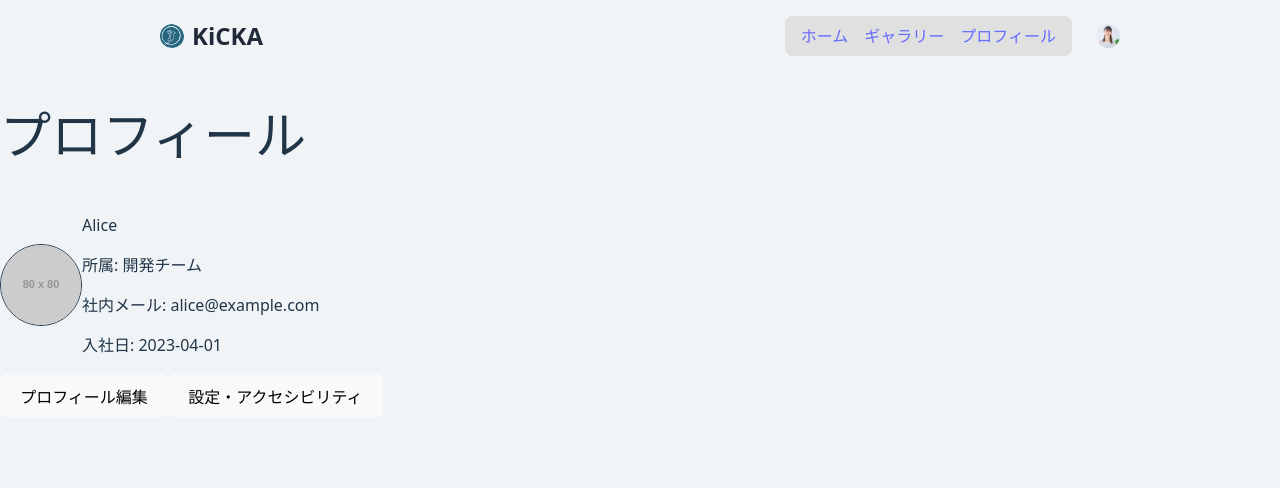
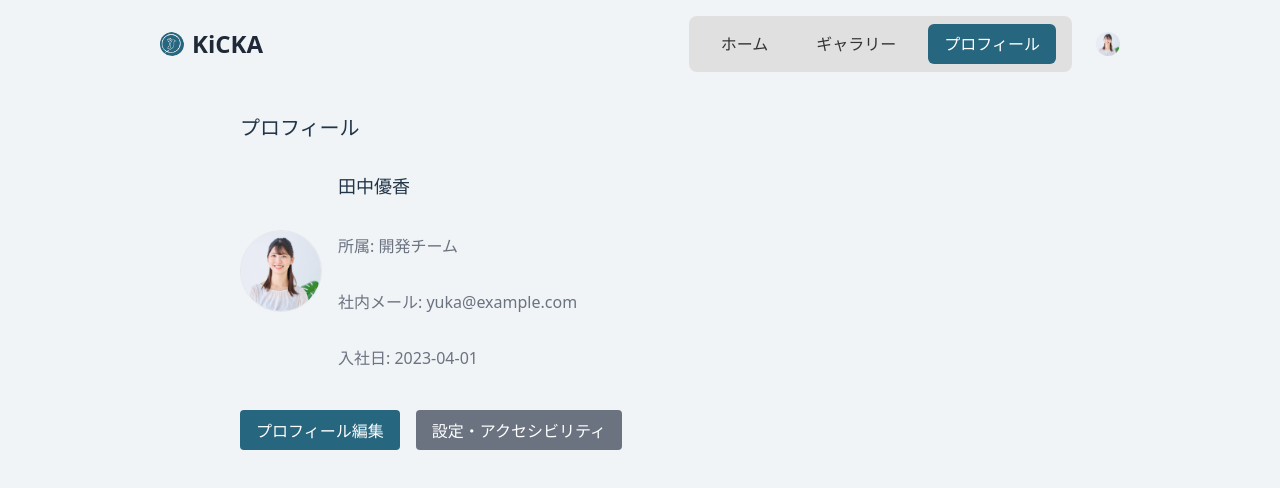
Before and after one commit to hyn320/kikka, a React (Vite) app: page /profile in a window 1280 px wide. Shown: the top 488 px of the page. Built offline with nearby package versions, Linux system fonts and the light colour scheme; no server answers.

Commit message:
css書きました。

```diff
--- a/src/App.css
+++ b/src/App.css
@@ -89,3 +89,50 @@ body {
 /* #rootのmax-width, padding, text-align は body, mainHeader で制御されるため削除 */
 /* .logo, .card, .read-the-docs 関連のスタイルも削除 */
 /* @keyframes logo-spin や @media (prefers-reduced-motion: no-preference) も削除 */
+
+/* ナビゲーションリンクのスタイル */
+.navLinks a {
+  padding: 0.5rem 1rem;
+  border-radius: 6px;
+  text-decoration: none; /* 下線を削除 */
+  color: #333; /* デフォルトの文字色 */
+  font-weight: 500;
+  transition: all 0.3s ease;
+}
+
+/* アクティブなリンクのスタイル */
+.navLinks a.active {
+  background-color: #26667f; /* 選択中の背景色 */
+  color: white; /* 選択中の文字色 */
+  font-weight: bold; /* 選択中の文字を太くする */
+}
+
+/* src/App.css */
+
+/* ...（省略）... */
+
+/* ナビゲーションリンクとボタンの共通スタイル */
+.navLinks a, .navLinks button {
+  padding: 0.5rem 1rem;
+  border-radius: 6px;
+  text-decoration: none;
+  border: none;
+  cursor: pointer;
+  background-color: transparent;
+  color: #333;
+  font-weight: 500;
+  transition: all 0.3s ease;
+  outline: none; /* ← ここを追加：黒い枠線を消す */
+}
+
+/* アクティブなリンクとボタンのスタイル */
+.navLinks a.active, .navLinks button.active {
+  background-color: #26667f;
+  color: white;
+  font-weight: bold;
+}
+
+/* フォーカス時のスタイル（アクセシビリティ対応） */
+.navLinks a:focus, .navLinks button:focus {
+  box-shadow: 0 0 0 2px rgba(38, 102, 127, 0.5); /* ぼんやりした青色のシャドウ */
+}
--- a/src/App.tsx
+++ b/src/App.tsx
@@ -1,5 +1,5 @@
 // src/App.tsx
-import { BrowserRouter as Router, Routes, Route, Link } from "react-router-dom";
+import { BrowserRouter as Router, Routes, Route, NavLink } from "react-router-dom";
 import Home from "./pages/Home";
 import Gallery from "./pages/Gallery";
 import Profile from "./pages/Profile";
@@ -13,17 +13,16 @@ export default function App() {
     <Router>
       <div>
         <div className="mainHeader">
-          {/* 修正点1: logoAreaをヘッダーの先頭に移動 */}
           <div className="logoArea">
             <img src={companyLogo} alt="Company Logo" className="logoIcon" />
             <span className="appName">KiCKA</span>
           </div>
-          {/* 修正点2: navLinksとheaderIconsを新しいdivで囲み、グループ化 */}
           <div className="navAndIcons">
             <div className="navLinks">
-              <Link to="/">ホーム</Link>
-              <Link to="/gallery">ギャラリー</Link>
-              <Link to="/profile">プロフィール</Link>
+              {/* LinkをNavLinkに置き換える */}
+              <NavLink to="/" end>ホーム</NavLink>
+              <NavLink to="/gallery">ギャラリー</NavLink>
+              <NavLink to="/profile">プロフィール</NavLink>
             </div>
             <div className="headerIcons">
               <img src={userProfile} alt="User Icon" className="userIcon" />
@@ -36,6 +35,6 @@ export default function App() {
         <Route path="/gallery" element={<Gallery />} />
         <Route path="/profile" element={<Profile />} />
       </Routes>
-   </Router >
+    </Router >
   );
 }
--- /dev/null
+++ b/src/pages/Gallery.module.css
@@ -0,0 +1,72 @@
+/* Gallery.module.css */
+
+/* ページ全体のコンテナ */
+.galleryContainer {
+  padding: 1rem;
+  height: 100vh;
+  overflow-y: auto;
+  max-width: 800px;
+  margin: 0 auto;
+}
+
+/* ページ見出しのスタイル */
+.heading {
+  font-size: 1.25rem;
+  font-weight: 700;
+  margin-bottom: 1rem;
+}
+
+/* タブボタンのコンテナ
+.tabGroup {
+  display: flex;
+  margin-bottom: 1rem;
+  gap: 1rem;
+}
+
+/* タブボタンの共通スタイル
+.tabButton {
+  padding: 0.5rem 1rem;
+  border-radius: 0.25rem;
+  border: none;
+  cursor: pointer;
+  transition: background-color 0.3s ease;
+}
+
+/* 受信タブが選択された時のスタイル
+.receivedActive {
+  background-color: #D55021;
+}
+
+/* 受信タブが非選択時のスタイル
+.receivedInactive {
+  background-color: #dbeafe;
+}
+
+/* 送信タブが選択された時のスタイル
+.sentActive {
+  background-color: #406EB7;
+}
+
+/* 送信タブが非選択時のスタイル
+.sentInactive {
+  background-color: #dcfce7;
+}
+
+/* カードリストを囲むコンテナ */
+.cardListContainer {
+  overflow: hidden;
+  margin-top: 2rem; /* ← この行を追加 */
+}
+
+/* Gallery.module.css */
+
+/* ...（省略）... */
+
+/* カードセクションのコンテナ */
+.cardSection {
+  margin-bottom: 2rem;
+  display: grid;
+  /* 以下の行を修正します */
+  grid-template-columns: repeat(auto-fill, minmax(80px, 1fr)); /* 80pxに調整 */
+  gap: 0.5rem;/* カード間の隙間も小さくする */
+}
--- a/src/pages/Gallery.tsx
+++ b/src/pages/Gallery.tsx
@@ -1,55 +1,36 @@
+// src/pages/Gallery.tsx
 import React, { useState } from "react";
-//import { cards } from "../data/sampleData";
-//import Card from "../components/Card";
-//import { Routes, Route, Link } from "react-router-dom";
 import CardList from "../components/CardList";
 import { motion, AnimatePresence } from "framer-motion";
-
+import styles from "./Gallery.module.css";
+// App.cssのスタイルはApp.tsxでグローバルに読み込まれているため、ここでのインポートは不要です。
 
 export default function Gallery() {
-
   const userName = import.meta.env.VITE_USER_NAME;
   const userId = import.meta.env.VITE_USER_ID;
   const [tab, setTab] = useState<"received" | "sent">("received");
 
   return (
-    <div className="p-4 h-screen overflow-y-auto">
-        <h1 className="text-xl font-bold mb-4">ギャラリー</h1>
-        <div className="flex mb-4 gap-4">
+    <div className={styles.galleryContainer}>
+      <h1 className={styles.heading}>ギャラリー</h1>
+
+      <div className="navLinks">
         <button
-            className={`px-4 py-2 rounded ${
-            tab === "received" ? "bg-blue-300" : "bg-blue-100"
-            }`}
+          className={tab === "received" ? "active" : ""}
           onClick={() => setTab("received")}
         >
-            受信
+          受け取り済
         </button>
         <button
-            className={`px-4 py-2 rounded ${
-            tab === "sent" ? "bg-green-300" : "bg-green-100"
-            }`}
+          className={tab === "sent" ? "active" : ""}
           onClick={() => setTab("sent")}
         >
-            送信
+          送信済
         </button>
       </div>
 
-        {/*<div className="grid grid-cols-2 gap-4">
-        {cards.map((c) => (
-            <Card
-            key={c.id}
-            praiseText={c.praiseText}
-            adviceText={c.adviceText}
-            />
-        ))}
-        </div>
-        <Routes>
-        <Route path="receive" element={<CardList type="received" />} />
-        <Route path="send" element={<CardList type="sent" />} />
-        </Routes>*/}
-
-        <div className="overflow-hidden">
-        <AnimatePresence exitBeforeEnter>
+      <div className={styles.cardListContainer}>
+        <AnimatePresence mode="wait">
           <motion.div
             key={tab}
             initial={{ x: tab === "received" ? 300 : -300, opacity: 0 }}
@@ -57,7 +38,11 @@ export default function Gallery() {
             exit={{ x: tab === "received" ? -300 : 300, opacity: 0 }}
             transition={{ duration: 0.3 }}
           >
-            <CardList type={tab} userName={userName} />
+            {tab === "received" ? (
+              <CardList type="received" userName={userName} />
+            ) : (
+              <CardList type="sent" userName={userName} />
+            )}
           </motion.div>
         </AnimatePresence>
       </div>
--- a/src/pages/Home.tsx
+++ b/src/pages/Home.tsx
@@ -6,7 +6,9 @@ export default function Home() {
   const [to, setTo] = useState("");
   const [praisedComment, setPraisedComment] = useState("");
   const [adviceComment, setAdviceComment] = useState("");
-  const [fromName, setFromName] = useState("Yuka");
+  const fromName = import.meta.env.VITE_USER_NAME;
+  console.log(fromName);
+
 
   const handleSubmit = async (e: React.FormEvent) => {
     e.preventDefault();
--- /dev/null
+++ b/src/pages/Profile.module.css
@@ -0,0 +1,96 @@
+/* Profile.module.css */
+
+/* プロフィールコンテナのスタイル */
+.profileContainer {
+  padding: 1rem;
+  max-width: 800px;
+  margin: 0 auto;
+}
+
+/* 共通の見出しスタイル */
+.heading {
+  font-size: 1.25rem;
+  font-weight: 700;
+  margin-bottom: 1rem;
+}
+
+/* ユーザー情報のセクション */
+.userInfoSection {
+  display: flex;
+  align-items: center;
+  gap: 1rem;
+  margin-bottom: 1.5rem;
+}
+
+/* アバター画像 */
+.avatar {
+  width: 5rem;
+  height: 5rem;
+  border-radius: 9999px;
+  border: 1px solid #e5e7eb;
+  object-fit: cover;
+}
+
+/* ユーザー情報テキストのコンテナ */
+.infoTextContainer {
+  display: flex;
+  flex-direction: column;
+}
+
+/* ユーザー名 */
+.userName {
+  font-weight: 600;
+  font-size: 1.125rem;
+}
+
+/* 所属やメールアドレスなどの情報 */
+.detailText {
+  color: #6b7280;
+}
+
+/* ボタン群のコンテナ */
+.buttonGroup {
+  display: flex;
+  gap: 1rem;
+  margin-bottom: 1.5rem;
+}
+
+/* 共通ボタンのスタイル */
+.button {
+  padding: 0.5rem 1rem;
+  color: white;
+  border-radius: 0.25rem;
+  border: none;
+  cursor: pointer;
+  transition: background-color 0.3s ease;
+}
+
+/* 編集ボタン（青色） */
+.editButton {
+  background-color: #26667f;
+}
+
+/* 設定ボタン（灰色） */
+.settingsButton {
+  background-color: #6b7280;
+}
+
+
+/* 設定画面のコンテナ */
+.settingsContainer {
+  padding: 1rem;
+  max-width: 800px;
+  margin: 0 auto;
+}
+
+/* 設定画面のボタンコンテナ */
+.settingsButtonGroup {
+  display: flex;
+  flex-direction: column;
+  gap: 0.75rem;
+}
+
+/* 戻るボタン（赤色） */
+.backButton {
+  background-color: #ef4444;
+}
--- a/src/pages/Profile.tsx
+++ b/src/pages/Profile.tsx
@@ -1,41 +1,47 @@
 import React, { useState } from "react";
+import styles from "./Profile.module.css";
+import yukaAvatar from "../assets/yuka.jpg";
 
 export default function Profile() {
-  const [name] = useState("Alice");
+  const [name] = useState("田中優香");
   const [community] = useState("開発チーム");
-  const [email] = useState("alice@example.com");
+  const [email] = useState("yuka@example.com");
   const [joinedAt] = useState("2023-04-01");
-  const [avatar] = useState("https://via.placeholder.com/80");
+  const [avatar] = useState(yukaAvatar);
 
   const [showSettings, setShowSettings] = useState(false);
+  const [activePage, setActivePage] = useState("profile");
 
   if (showSettings) {
     // 設定画面（ダミー）
     return (
-      <div className="p-4">
-        <h1 className="text-xl font-bold mb-4">設定・アクセシビリティ</h1>
-        <div className="flex flex-col gap-3">
+      <div className={styles.settingsContainer}>
+        <h1 className={styles.heading}>設定・アクセシビリティ</h1>
+        <div className={styles.settingsButtonGroup}>
           <button
             onClick={() => alert("設定はダミーです")}
-            className="px-4 py-2 bg-gray-500 text-white rounded"
+            className={styles.settingsButton}
           >
             設定
           </button>
           <button
             onClick={() => alert("アクセシビリティはダミーです")}
-            className="px-4 py-2 bg-gray-500 text-white rounded"
+            className={styles.settingsButton}
           >
             アクセシビリティ
           </button>
           <button
             onClick={() => alert("コミュニティ追加はダミーです")}
-            className="px-4 py-2 bg-gray-500 text-white rounded"
+            className={styles.settingsButton}
           >
             コミュニティを追加
           </button>
           <button
-            onClick={() => setShowSettings(false)}
-            className="px-4 py-2 bg-red-500 text-white rounded"
+            onClick={() => {
+              setShowSettings(false);
+              setActivePage("profile"); // プロフィール画面に戻る時にステートを更新
+            }}
+            className={styles.backButton}
           >
             戻る
           </button>
@@ -46,35 +52,41 @@ export default function Profile() {
 
   // 通常のプロフィール画面
   return (
-    <div className="p-4">
-      <h1 className="text-xl font-bold mb-4">プロフィール</h1>
+    <div className={styles.profileContainer}>
+      <h1 className={styles.heading}>プロフィール</h1>
 
       {/* ユーザー情報 */}
-      <div className="flex items-center gap-4 mb-6">
+      <div className={styles.userInfoSection}>
         <img
           src={avatar}
           alt="user avatar"
-          className="w-20 h-20 rounded-full border"
+          className={styles.avatar}
         />
-        <div>
-          <p className="font-semibold text-lg">{name}</p>
-          <p className="text-gray-500">所属: {community}</p>
-          <p className="text-gray-500">社内メール: {email}</p>
-          <p className="text-gray-500">入社日: {joinedAt}</p>
+        <div className={styles.infoTextContainer}>
+          <p className={styles.userName}>{name}</p>
+          <p className={styles.detailText}>所属: {community}</p>
+          <p className={styles.detailText}>社内メール: {email}</p>
+          <p className={styles.detailText}>入社日: {joinedAt}</p>
         </div>
       </div>
 
       {/* ボタン群 */}
-      <div className="flex gap-4 mb-6">
+      <div className={styles.buttonGroup}>
         <button
-          onClick={() => alert("プロフィール編集はダミーです")}
-          className="px-4 py-2 bg-blue-500 text-white rounded"
+          onClick={() => {
+            alert("プロフィール編集はダミーです");
+            setActivePage("profile"); // クリック時にステートを更新
+          }}
+          className={`${styles.button} ${styles.editButton} ${activePage === "profile" ? styles.activeButton : ""}`}
         >
           プロフィール編集
         </button>
         <button
-          onClick={() => setShowSettings(true)}
-          className="px-4 py-2 bg-gray-500 text-white rounded"
+          onClick={() => {
+            setShowSettings(true);
+            setActivePage("settings"); // クリック時にステートを更新
+          }}
+          className={`${styles.button} ${styles.settingsButton} ${activePage === "settings" ? styles.activeButton : ""}`}
         >
           設定・アクセシビリティ
         </button>
```
Also changed, not shown: src/components/Card.module.css (added, +78 -0 lines), src/components/Card.tsx (+27 -9 lines). Lines whose indentation alone changed are shown as unchanged.
